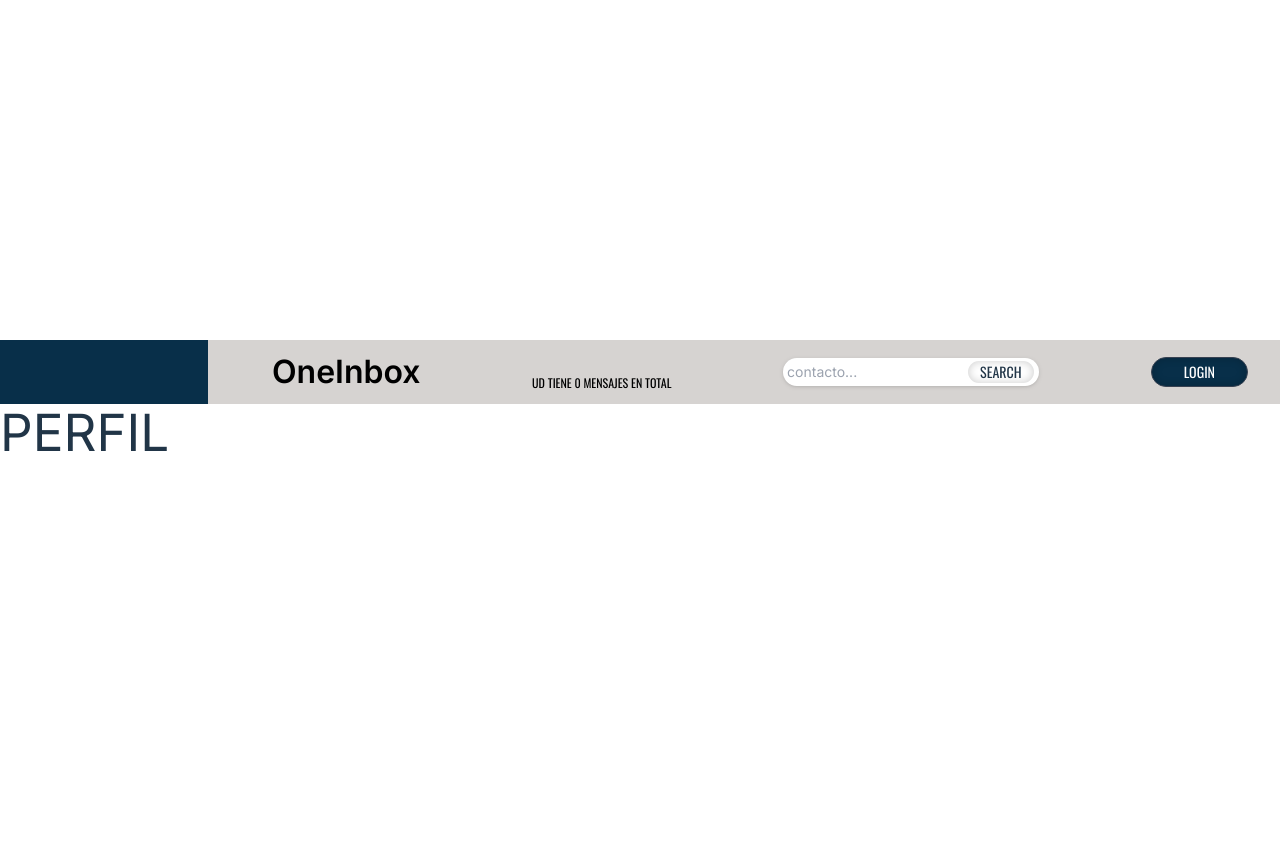
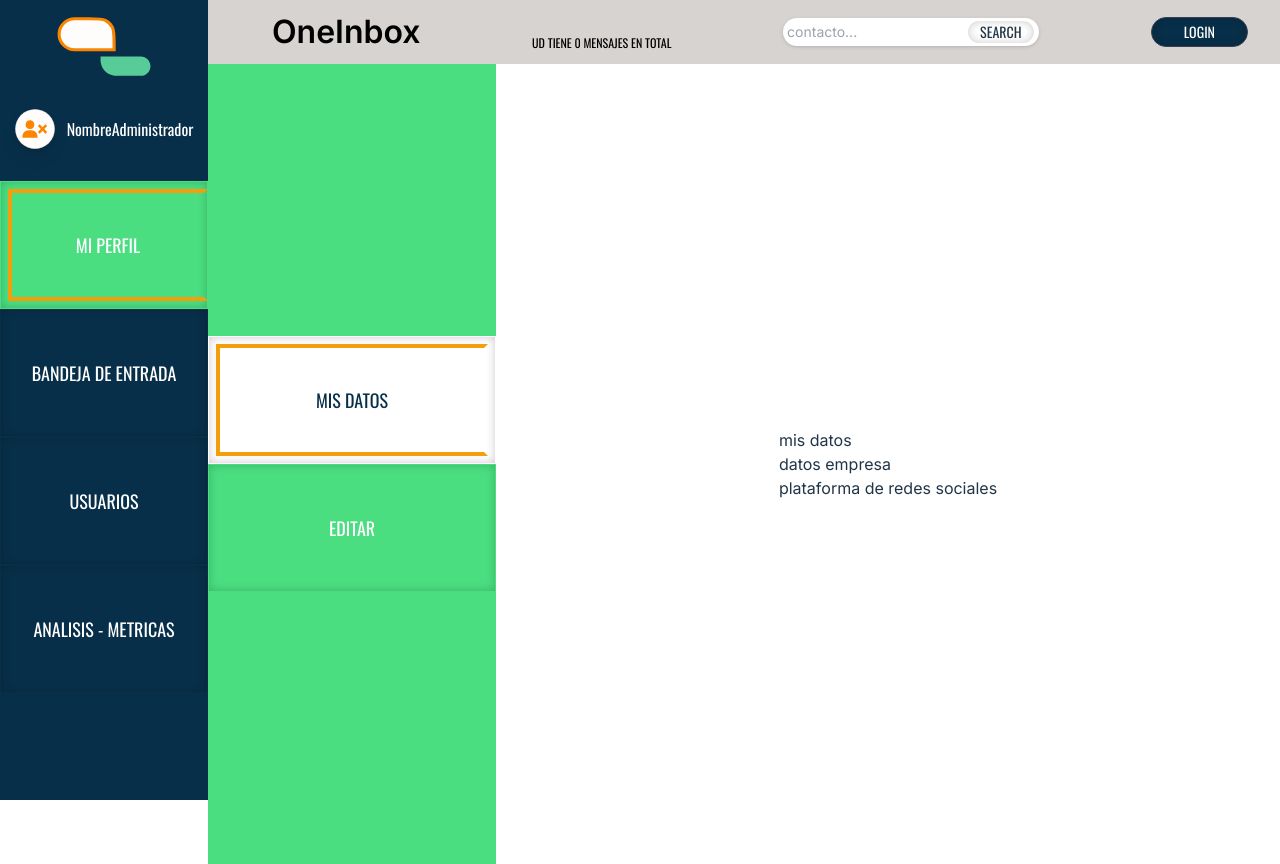
Before and after one commit to MatiasCuadra98/Electrica-mosconi-frontend, a React (Vite) app: page /dashboardAdmi/profile in a window 1280 px wide. Before the commit the page ends 800 px from the top, so only its background shows below. Built offline with nearby package versions, Linux system fonts and the light colour scheme.

Commit message:
menu profile

```diff
--- a/src/App.jsx
+++ b/src/App.jsx
@@ -6,6 +6,7 @@ import {
   LoginAdmi,
   HomeAdmi,
   Profile,
+  EditProfile,
   InboxAdmi,
   InboxDetail,
   UsersManagement,
@@ -29,6 +30,7 @@ const App = () => {
         <Route path="/loginAdmi" element={<LoginAdmi />} />
         <Route path="/dashboardAdmi/homeAdmi" element={<HomeAdmi />} />
         <Route path="/dashboardAdmi/profile" element={<Profile />} />
+        <Route path="/dashboardAdmi/profile/edit" element={<EditProfile />} />
         <Route path="/dashboardAdmi/inboxAdmi" element={<InboxAdmi />} />
         <Route path="/inboxDetail/:detailId" element={<InboxDetail />} />
         <Route
--- /dev/null
+++ b/src/components/dashboard-admin/profile/Data.jsx
@@ -0,0 +1,13 @@
+import React from "react";
+
+const Data = () => {
+  return (
+    <div>
+      <div>mis datos</div>
+      <div>datos empresa</div>
+      <div>plataforma de redes sociales</div>
+    </div>
+  );
+};
+
+export default Data;
--- /dev/null
+++ b/src/components/dashboard-admin/profile/MenuProfile.jsx
@@ -0,0 +1,26 @@
+import React from "react";
+import MenuButton from "../../utils/buttons/MenuButton";
+
+const MenuProfile = () => {
+  const path =
+    "/dashboardAdmi/profile/edit" ||
+    "/dashboardAdmi/profile/edit-business" ||
+    "/dashboardAdmi/profile/edit-socialMedia";
+
+  return (
+    <div className="w-72 h-screen overflow-y-auto overflow-x-hidden bg-green-400 flex flex-col items-cente justify-center">
+      <MenuButton
+        route={"/dashboardAdmi/profile"}
+        nameRoute={"Mis Datos"}
+        path={"/dashboardAdmi/profile"}
+      />
+      <MenuButton
+        route={"/dashboardAdmi/profile/edit"}
+        nameRoute={"Editar"}
+        path={path}
+      />
+    </div>
+  );
+};
+
+export default MenuProfile;
--- /dev/null
+++ b/src/components/dashboard-admin/profile/formsEdit/EditProfile.jsx
@@ -0,0 +1,12 @@
+import React from "react";
+
+const EditProfile = () => {
+  return (
+    <div>
+      <h3>formulario para editar mis datos</h3>
+      <button>siguiente</button>
+    </div>
+  );
+};
+
+export default EditProfile;
--- /dev/null
+++ b/src/components/utils/buttons/MenuButton.jsx
@@ -0,0 +1,46 @@
+import React from "react";
+import { useNavigate, useLocation } from "react-router-dom";
+import { useState } from "react";
+
+const MenuButton = ({ route, nameRoute, path }) => {
+  const location = useLocation();
+  const navigate = useNavigate();
+
+  const [isActive, setIsActive] = useState(
+    location.pathname === path ? true : false
+  );
+
+  const handlerOnclick = () => {
+    navigate(route);
+  };
+
+  return (
+    <div>
+      {isActive ? (
+        <div>
+          <button
+            onClick={handlerOnclick}
+            className="w-72 h-32 rounded-none shadow-inner flex items-center justify-center bg-white text-sky-950 text-lg font-normal font-['Oswald'] uppercase"
+          >
+            <div className="flex items-center justify-end">
+              <div className="w-[17rem] h-28 border-t-amber-500 border-l-amber-500  border-b-amber-500 border-r-transparent border-4 flex items-center justify-center">
+                {nameRoute}
+              </div>
+            </div>
+          </button>
+        </div>
+      ) : (
+        <div>
+          <button
+            onClick={handlerOnclick}
+            className="w-72 h-32 rounded-none shadow-inner flex items-center justify-center bg-green-400 hover:bg-amber-500 text-white text-lg font-normal font-['Oswald'] uppercase"
+          >
+            {nameRoute}
+          </button>
+        </div>
+      )}
+    </div>
+  );
+};
+
+export default MenuButton;
--- a/src/components/utils/buttons/SideBarAButton.jsx
+++ b/src/components/utils/buttons/SideBarAButton.jsx
@@ -1,10 +1,15 @@
 import React from "react";
-import { useNavigate } from "react-router-dom";
+import { useNavigate, useLocation } from "react-router-dom";
 import { useState } from "react";
 
 const SideBarAButton = ({ route, nameRoute }) => {
+  const location = useLocation();
+  console.log("location", location.pathname);
   const navigate = useNavigate();
-  const [isActive, setIsActive] = useState(false);
+  const [isActive, setIsActive] = useState(
+    route === location.pathname ? true : false
+  );
+
   const handlerOnclick = () => {
     navigate(route);
     setIsActive(true);
@@ -13,15 +18,23 @@ const SideBarAButton = ({ route, nameRoute }) => {
     <div>
       {isActive ? (
         <div>
-          <button className="w-52 h-32 shadow-inner border border-green-400 flex items-center justify-center bg-green-400 text-white text-lg font-normal font-['Oswald'] uppercase">
-            <div className="w-48 h-28 flex items-center justify-end border-amber-500 border-4">
-              {nameRoute}
+          <button
+            onClick={handlerOnclick}
+            className="w-52 h-32 rounded-none shadow-inner flex items-center justify-center bg-green-400 text-white text-lg font-normal font-['Oswald'] uppercase"
+          >
+            <div className="flex items-center justify-end absolute right-0">
+              <div className="w-[12.5rem] h-28 border-t-amber-500 border-l-amber-500  border-b-amber-500 border-r-transparent border-4 flex items-center justify-center">
+                {nameRoute}
+              </div>
             </div>
           </button>
         </div>
       ) : (
         <div>
-          <button className="w-52 h-32 shadow-inner border border-sky-950 flex items-center justify-center bg-sky-950 hover:bg-amber-500 text-white text-lg font-normal font-['Oswald'] uppercase">
+          <button
+            onClick={handlerOnclick}
+            className="w-52 h-32 rounded-none shadow-inner flex items-center justify-center bg-sky-950 hover:bg-amber-500 text-white text-lg font-normal font-['Oswald'] uppercase"
+          >
             {nameRoute}
           </button>
         </div>
--- a/src/layouts/dashboard admi/Profile.jsx
+++ b/src/layouts/dashboard admi/Profile.jsx
@@ -1,9 +1,41 @@
 import React from "react";
+import SideBarA from "../../components/dashboard-admin/SideBarA";
+import MenuProfile from "../../components/dashboard-admin/profile/MenuProfile";
+import Data from "../../components/dashboard-admin/profile/Data";
+import { useDispatch, useSelector } from "react-redux";
+import { useEffect } from "react";
+import { getBusinessByIdAction } from "../../redux/actions/actionBusiness";
+import { getUserByIdAction } from "../../redux/actions/actionsUsers";
 
 const Profile = () => {
+  const dispatch = useDispatch();
+  const businessRedux = useSelector((state) => state.business.id);
+  const businessId = businessRedux || localStorage.getItem("businessId");
+  const userRedux = useSelector((state) => state.user.id);
+  const userId = userRedux || localStorage.getItem("userId");
+
+  useEffect(() => {
+    if (businessId) {
+      dispatch(getBusinessByIdAction(businessId));
+      if (userId) {
+        dispatch(getUserByIdAction(userId));
+      }
+    }
+  }, [dispatch, businessId, userId]);
+
+  const user = useSelector((state) => state.user);
+
   return (
-    <div>
-      <h1>PERFIL</h1>
+    <div className="w-screen h-screen flex overflow-hidden">
+      <div className="w-52 flex-shrink-0">
+        <SideBarA user={user} />
+      </div>
+      <div className="flex flex-col">
+        <MenuProfile />
+      </div>
+      <div className="flex flex-1 items-center justify-center overflow-y-auto overflow-x-hidden">
+        <Data />
+      </div>
     </div>
   );
 };
--- a/src/layouts/index.js
+++ b/src/layouts/index.js
@@ -4,6 +4,7 @@ import InboxUser from "./dashboard user/InboxUser";
 import LoginAdmi from "../components/forms/LoginAdmi"
 import HomeAdmi from "./dashboard admi/HomeAdmi";
 import Profile from "./dashboard admi/Profile";
+import EditProfile from "../components/dashboard-admin/profile/formsEdit/EditProfile";
 import InboxAdmi from "./dashboard admi/InboxAdmi";
 import InboxDetail from "./dashboard admi/InboxDetail";
 import UsersManagement from "./dashboard admi/UsersManagement";
@@ -16,6 +17,7 @@ export {
     LoginAdmi,
     HomeAdmi,
     Profile,
+    EditProfile,
     InboxAdmi,
     InboxDetail,
     UsersManagement,
```
